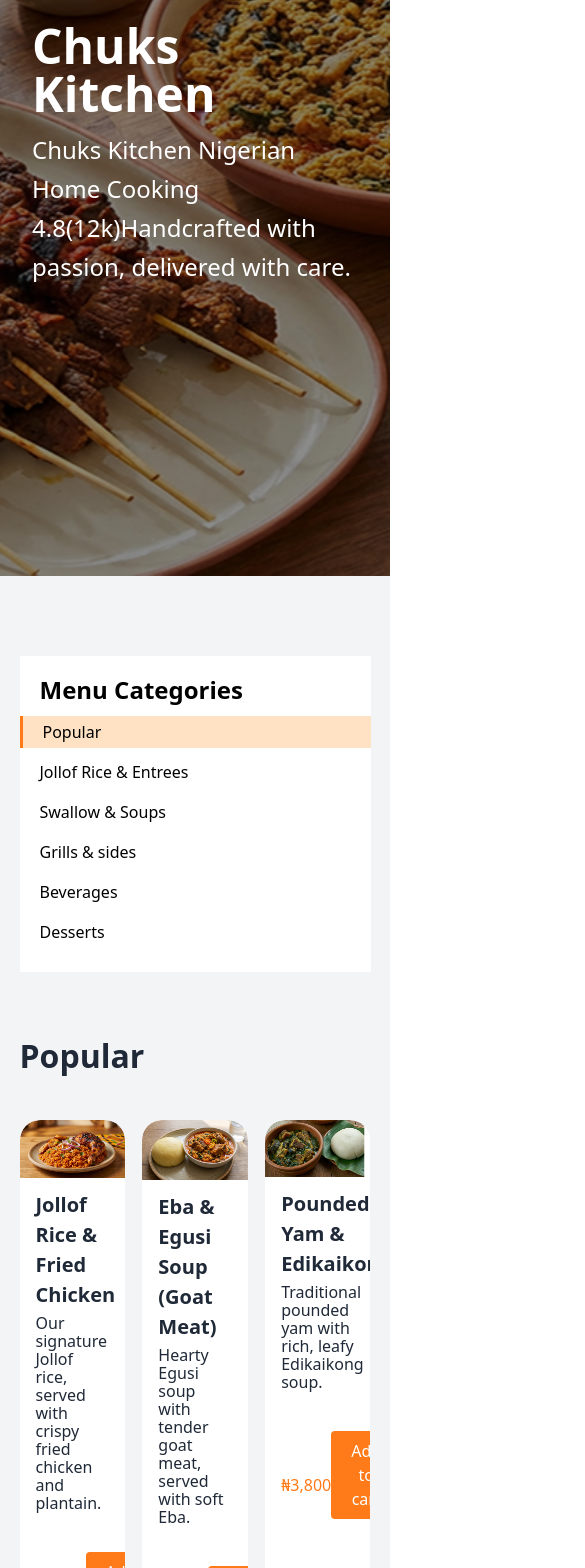
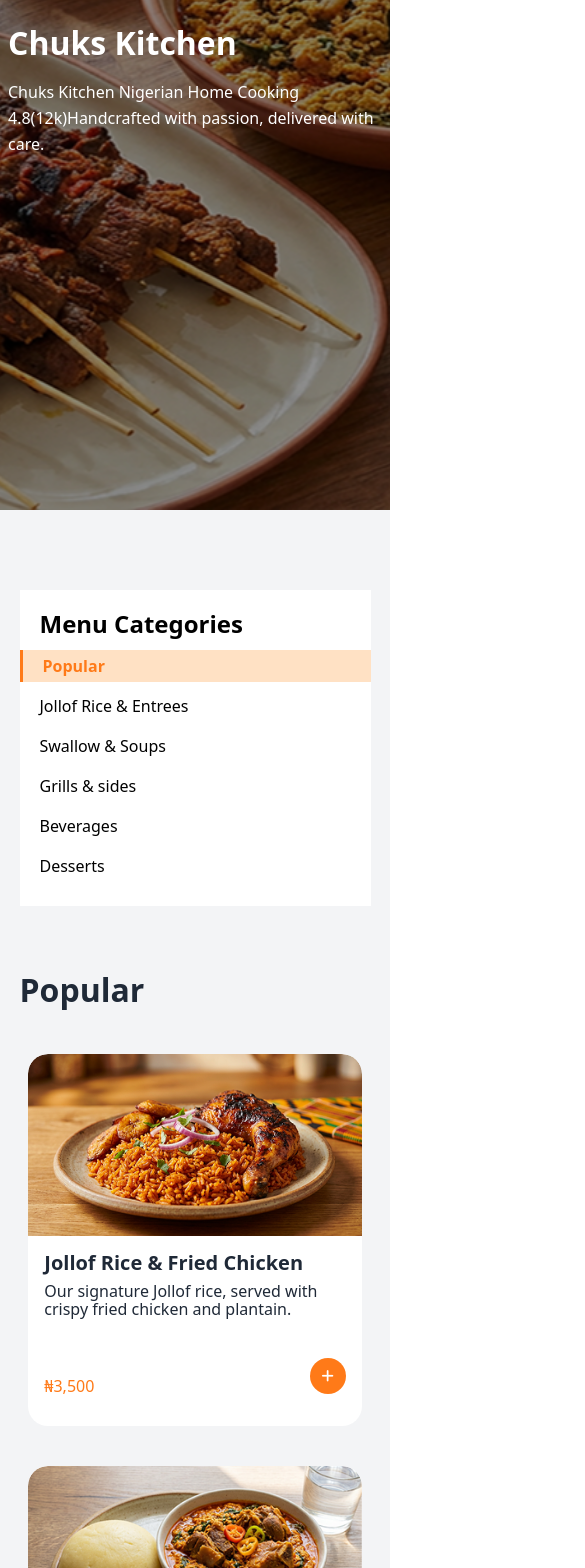
Before and after one commit to Ademolaadisa010/chuks-kitchen, a Next.js app: page /explore in a window 390 px wide. Shown: the part 420-1988 px from the top of the page, 585 px wide, since content can reach past the window. Built offline with nearby package versions, Linux system fonts and the light colour scheme; a web font is replaced by a local one.

Commit message:
Working on the responsivness

```diff
--- a/app/explore/page.tsx
+++ b/app/explore/page.tsx
@@ -1,19 +1,192 @@
+"use client";
+
 import Footer from "@/component/footer";
 import Header from "@/component/header";
+import { useRouter } from "next/navigation";
+import { useState } from "react";
 
-export default function Explore(){
-    return(
+interface Extra {
+  name: string;
+  price: number;
+}
+
+interface FoodItem {
+  id: number;
+  name: string;
+  price: number;
+  image: string;
+  description: string;
+  tags: string[];
+  proteins: Extra[];
+  sides: Extra[];
+}
+
+// Food data mapped to the exact cards in the original UI
+const popularItems: FoodItem[] = [
+  {
+    id: 101,
+    name: "Jollof Rice & Fried Chicken",
+    price: 3500,
+    image: "/jollof.png",
+    description: "Our signature Jollof rice, served with crispy fried chicken and plantain.",
+    tags: ["Mildly spicy", "Bestseller"],
+    proteins: [{ name: "Fried Chicken", price: 0 }, { name: "Grilled Fish", price: 500 }, { name: "Beef", price: 700 }],
+    sides: [{ name: "Fried Plantain", price: 700 }, { name: "Coleslaw", price: 500 }, { name: "Extra Pepper Sauce", price: 300 }],
+  },
+  {
+    id: 102,
+    name: "Eba & Egusi Soup (Goat Meat)",
+    price: 3500,
+    image: "/eba.png",
+    description: "Hearty Egusi soup with tender goat meat, served with soft Eba.",
+    tags: ["Gluten-free", "High protein"],
+    proteins: [{ name: "Goat Meat", price: 0 }, { name: "Assorted Meat", price: 500 }, { name: "Stockfish", price: 300 }],
+    sides: [{ name: "Extra Eba", price: 300 }, { name: "Fufu", price: 400 }],
+  },
+  {
+    id: 103,
+    name: "Pounded Yam & Edikaikong",
+    price: 3800,
+    image: "/pounded.png",
+    description: "Traditional pounded yam with rich, leafy Edikaikong soup.",
+    tags: ["Gluten-free"],
+    proteins: [{ name: "Assorted Meat", price: 0 }, { name: "Goat Meat", price: 700 }],
+    sides: [{ name: "Extra Pounded Yam", price: 500 }],
+  },
+  {
+    id: 104,
+    name: "Peppered Snail",
+    price: 2500,
+    image: "/snail.png",
+    description: "Spicy and savory peppered snail, perfect as a starter.",
+    tags: ["Spicy", "Starter"],
+    proteins: [{ name: "Snail", price: 0 }],
+    sides: [{ name: "Extra Pepper Sauce", price: 200 }],
+  },
+  {
+    id: 105,
+    name: "Grilled Tilapia Fish",
+    price: 4500,
+    image: "/tilapia.png",
+    description: "Whole grilled tilapia seasoned with our special spices.",
+    tags: ["Gluten-free", "Grilled"],
+    proteins: [{ name: "Tilapia", price: 0 }, { name: "Catfish", price: 500 }],
+    sides: [{ name: "Jollof Rice", price: 700 }, { name: "Fried Plantain", price: 500 }],
+  },
+  {
+    id: 106,
+    name: "Jollof Rice & Fried Chicken",
+    price: 3500,
+    image: "/jollof.png",
+    description: "Our signature Jollof rice, served with crispy fried chicken and plantain.",
+    tags: ["Mildly spicy"],
+    proteins: [{ name: "Fried Chicken", price: 0 }, { name: "Grilled Fish", price: 500 }],
+    sides: [{ name: "Coleslaw", price: 500 }, { name: "Fried Plantain", price: 700 }],
+  },
+];
+
+const jollofItems: FoodItem[] = [
+  {
+    id: 201,
+    name: "Jollof Rice & Fried Chicken",
+    price: 3500,
+    image: "/smoke.png",
+    description: "Flavorful jollof rice served with perfectly smoked fish.",
+    tags: ["Mildly spicy"],
+    proteins: [{ name: "Smoked Fish", price: 0 }, { name: "Fried Chicken", price: 400 }],
+    sides: [{ name: "Coleslaw", price: 500 }],
+  },
+  {
+    id: 202,
+    name: "Party Jollof Rice (Veg)",
+    price: 3500,
+    image: "/jollof.png",
+    description: "Vegetarian party jollof, full of rich flavors.",
+    tags: ["Vegetarian"],
+    proteins: [{ name: "No Protein", price: 0 }, { name: "Grilled Chicken", price: 600 }],
+    sides: [{ name: "Coleslaw", price: 500 }, { name: "Fried Plantain", price: 700 }],
+  },
+  {
+    id: 203,
+    name: "Party Jollof Rice (Veg)",
+    price: 3800,
+    image: "/jollof.png",
+    description: "Vegetarian party jollof, full of rich flavors.",
+    tags: ["Vegetarian"],
+    proteins: [{ name: "No Protein", price: 0 }, { name: "Beef", price: 700 }],
+    sides: [{ name: "Coleslaw", price: 500 }],
+  },
+];
+
+const swallowItems: FoodItem[] = [
+  {
+    id: 301,
+    name: "Amala with Gbegiri & Ewedu",
+    price: 3500,
+    image: "/amala.png",
+    description: "Classic Amala served with Gbegiri (beans) and Ewedu (jute leaf) soup.",
+    tags: ["Gluten-free", "Traditional"],
+    proteins: [{ name: "Beef", price: 0 }, { name: "Goat Meat", price: 500 }, { name: "Assorted", price: 700 }],
+    sides: [{ name: "Extra Amala", price: 300 }],
+  },
+  {
+    id: 302,
+    name: "Fufu & Okra Soup (Fish)",
+    price: 3500,
+    image: "/okra.png",
+    description: "Light Fufu served with fresh okra soup and tilapia fish.",
+    tags: ["Gluten-free"],
+    proteins: [{ name: "Tilapia Fish", price: 0 }, { name: "Catfish", price: 500 }],
+    sides: [{ name: "Extra Fufu", price: 300 }, { name: "Eba", price: 300 }],
+  },
+  {
+    id: 303,
+    name: "Fufu & Okra Soup (Fish)",
+    price: 3800,
+    image: "/okra.png",
+    description: "Light Fufu served with fresh okra soup and tilapia fish.",
+    tags: ["Gluten-free"],
+    proteins: [{ name: "Tilapia Fish", price: 0 }, { name: "Assorted Meat", price: 600 }],
+    sides: [{ name: "Extra Fufu", price: 300 }],
+  },
+];
+
+const categories = [
+  { label: "Popular", id: "popular" },
+  { label: "Jollof Rice & Entrees", id: "jollof-rice" },
+  { label: "Swallow & Soups", id: "swallow-soups" },
+  { label: "Grills & sides", id: "grills-sides" },
+  { label: "Beverages", id: "beverages" },
+  { label: "Desserts", id: "desserts" },
+];
+
+export default function Explore() {
+  const router = useRouter();
+  const [activeCategory, setActiveCategory] = useState("popular");
+
+  const handleAddToCart = (food: FoodItem) => {
+    const encoded = encodeURIComponent(JSON.stringify(food));
+    router.push(`/food-detail?data=${encoded}`);
+  };
+
+  const scrollTo = (id: string) => {
+    setActiveCategory(id);
+    const el = document.getElementById(id);
+    if (el) el.scrollIntoView({ behavior: "smooth", block: "start" });
+  };
+
+  return (
     <div className="min-h-screen bg-[#F3F4F6]">
-            <Header/>
+      <Header />
       <main>
-                <section className="relative flex flex-1 min-h-screen items-center bg-cover bg-center"
+        <section
+          className="relative flex flex-1 min-h-screen items-center bg-cover bg-center"
           style={{ backgroundImage: "url('/explorehero.png')" }}
         >
           <div className="absolute inset-0 bg-[#00000073]"></div>
-
-                    <div className="relative z-10 px-8 text-white">
-                        <h1 className="text-[48px] leading-[48px] font-bold">Chuks  Kitchen</h1>
-                        <p className="leading-relaxed mt-3 text-[24px]">
+          <div className="relative z-10 px-2 md:px-8 text-white">
+            <h1 className="md:text-[48px] text-[32px] leading-[48px] font-bold">Chuks  Kitchen</h1>
+            <p className="leading-relaxed mt-3 md:text-[24px] text-[16px]">
               Chuks  Kitchen Nigerian Home Cooking 4.8(12k)Handcrafted with passion, delivered with care.
             </p>
           </div>
@@ -22,183 +195,102 @@ export default function Explore(){
         <section className="w-[90%] bg-white mt-20 mx-auto py-4">
           <h4 className="text-[#000000] text-[24px] px-5 font-bold">Menu Categories</h4>
           <nav className="mt-2">
-                        <p className="px-5 mb-2 py-1 bg-[#FFE1C4] border-l-3 border-[#FF7A18]">Popular</p>
-                        <p className="px-5 mb-2 py-1">Jollof Rice & Entrees</p>
-                        <p className="px-5 mb-2 py-1">Swallow & Soups</p>
-                        <p className="px-5 mb-2 py-1">Grills & sides</p>
-                        <p className="px-5 mb-2 py-1">Beverages</p>
-                        <p className="px-5 mb-2 py-1">Desserts</p>
+            {categories.map((cat) => (
+              <p
+                key={cat.id}
+                onClick={() => scrollTo(cat.id)}
+                className={`px-5 mb-2 py-1 cursor-pointer transition-colors ${
+                  activeCategory === cat.id
+                    ? "bg-[#FFE1C4] border-l-3 border-[#FF7A18] text-[#FF7A18] font-semibold"
+                    : "hover:bg-[#FFF5EE]"
+                }`}
+              >
+                {cat.label}
+              </p>
+            ))}
           </nav>
         </section>
 
         <section className="mt-15 w-[90%] mx-auto">
-                    <h1 className="text-[32px] text-[#1F2937] font-bold">Popular</h1>
-                    <section className="w-full flex flex-wrap justify-between mt-10">
-                        <div className="w-[30%] bg-white mb-10 rounded-[20px] overflow-hidden">
-                            <img src="/jollof.png" alt="welcome" className="rounded-t-[20px] w-full"/>
 
+          <h1 id="popular" className="text-[32px] text-[#1F2937] font-bold scroll-mt-6">Popular</h1>
+          <section className="w-full flex md:flex-row flex-col items-center flex-wrap justify-between mt-10">
+            {popularItems.map((food) => (
+              <div key={food.id} className="md:w-[30%] w-[95%] bg-white mb-10 rounded-[20px] overflow-hidden">
+                <img src={food.image} alt={food.name} className="rounded-t-[20px] w-full" />
                 <nav className="min-h-30 px-4 py-3">
-                                <h4 className="text-[20px] text-[#1F2937] font-bold mb-1">Jollof Rice & Fried Chicken</h4>
-                                <p className="text-[#1F2937] text-[16px] leading-[18px]">Our signature Jollof rice, served with crispy fried chicken and plantain.</p>
+                  <h4 className="text-[20px] text-[#1F2937] font-bold mb-1">{food.name}</h4>
+                  <p className="text-[#1F2937] text-[16px] leading-[18px]">{food.description}</p>
                   <nav className="mt-10 flex flex-1 justify-between items-center">
-                                    <p className="text-[#FF7A18]">₦3,500</p>
-                                    <button className="bg-[#FF7A18] px-5 py-2 text-white rounded-sm cursor-pointer text-[16px] mb-5">Add to cart</button>
+                    <p className="text-[#FF7A18]">₦{food.price.toLocaleString()}</p>
+                    <button
+                      onClick={() => handleAddToCart(food)}
+                      className="bg-[#FF7A18] w-9 h-9 flex items-center justify-center text-white rounded-full cursor-pointer text-[14px] mb-5 hover:bg-orange-600 transition"
+                    >
+                      <i className="fa-solid fa-plus" />
+                    </button>
                   </nav>
                 </nav>
               </div>
+            ))}
+          </section>
 
-                        <div className="w-[30%] bg-white mb-10 rounded-[20px] overflow-hidden">
-                            <img src="/eba.png" alt="welcome" className="rounded-t-[20px] w-full"/>
-
+          {/* Jollof Rice & Entrees */}
+          <h1 id="jollof-rice" className="md:text-[32px] text-[20px] text-[#1F2937] font-bold scroll-mt-6">Jollof Rice & Entrees</h1>
+          <section className="w-full flex flex-wrap items-center justify-between mt-10">
+            {jollofItems.map((food) => (
+              <div key={food.id} className="md:w-[30%] w-[95%] bg-white mb-10 rounded-[20px] overflow-hidden">
+                <img src={food.image} alt={food.name} className="rounded-t-[20px] w-full" />
                 <nav className="min-h-30 px-4 py-3">
-                                <h4 className="text-[20px] text-[#1F2937] font-bold mb-1">Eba & Egusi Soup (Goat Meat)</h4>
-                                <p className="text-[#1F2937] text-[16px] leading-[18px]">Hearty Egusi soup with tender goat meat, served with soft Eba.</p>
+                  <h4 className="text-[20px] text-[#1F2937] font-bold mb-1">{food.name}</h4>
+                  <p className="text-[#1F2937] text-[16px] leading-[18px]">{food.description}</p>
                   <nav className="mt-10 flex flex-1 justify-between items-center">
-                                    <p className="text-[#FF7A18]">₦3,500</p>
-                                    <button className="bg-[#FF7A18] px-5 py-2 text-white rounded-sm cursor-pointer text-[16px] mb-5">Add to cart</button>
+                    <p className="text-[#FF7A18]">₦{food.price.toLocaleString()}</p>
+                    <button
+                      onClick={() => handleAddToCart(food)}
+                      className="bg-[#FF7A18] w-9 h-9 flex items-center justify-center text-white rounded-full cursor-pointer text-[14px] mb-5 hover:bg-orange-600 transition"
+                    >
+                      <i className="fa-solid fa-plus" />
+                    </button>
                   </nav>
                 </nav>
               </div>
+            ))}
+          </section>
 
-                        <div className="w-[30%] bg-white mb-10 rounded-[20px] overflow-hidden">
-                            <img src="/pounded.png" alt="welcome" className="rounded-t-[20px] w-full"/>
-
+          {/* Swallow & Soups */}
+          <h1 id="swallow-soups" className="md:text-[32px] text-[25px] text-[#1F2937] font-bold scroll-mt-6">Swallow & Soups</h1>
+          <section className="w-full flex flex-wrap items-center justify-between mt-10">
+            {swallowItems.map((food) => (
+              <div key={food.id} className="md:w-[30%] w-[95%] bg-white mb-10 rounded-[20px] overflow-hidden">
+                <img src={food.image} alt={food.name} className="rounded-t-[20px] w-full" />
                 <nav className="min-h-30 px-4 py-3">
-                                <h4 className="text-[20px] text-[#1F2937] font-bold mb-1">Pounded Yam & Edikaikong</h4>
-                                <p className="text-[#1F2937] text-[16px] leading-[18px]">Traditional pounded yam with rich, leafy Edikaikong soup.
-</p>
+                  <h4 className="text-[20px] text-[#1F2937] font-bold mb-1">{food.name}</h4>
+                  <p className="text-[#1F2937] text-[16px] leading-[18px]">{food.description}</p>
                   <nav className="mt-10 flex flex-1 justify-between items-center">
-                                    <p className="text-[#FF7A18]">₦3,800</p>
-                                    <button className="bg-[#FF7A18] px-5 py-2 text-white rounded-sm cursor-pointer text-[16px] mb-5">Add to cart</button>
+                    <p className="text-[#FF7A18]">₦{food.price.toLocaleString()}</p>
+                    <button
+                      onClick={() => handleAddToCart(food)}
+                      className="bg-[#FF7A18] w-9 h-9 flex items-center justify-center text-white rounded-full cursor-pointer text-[14px] mb-5 hover:bg-orange-600 transition"
+                    >
+                      <i className="fa-solid fa-plus" />
+                    </button>
                   </nav>
                 </nav>
               </div>
-
-                        <div className="w-[30%] bg-white mb-10 rounded-[20px] overflow-hidden">
-                            <img src="/snail.png" alt="welcome" className="rounded-t-[20px] w-full"/>
-
-                            <nav className="min-h-30 px-4 py-3">
-                                <h4 className="text-[20px] text-[#1F2937] font-bold mb-1">Peppered Snail</h4>
-                                <p className="text-[#1F2937] text-[16px] leading-[18px]">Spicy and savory peppered snail, perfect as a starter.</p>
-                                <nav className="mt-10 flex flex-1 justify-between items-center">
-                                    <p className="text-[#FF7A18]">₦2,500</p>
-                                    <button className="bg-[#FF7A18] px-5 py-2 text-white rounded-sm cursor-pointer text-[16px] mb-5">Add to cart</button>
-                                </nav>
-                            </nav>
-                        </div>
-
-                        <div className="w-[30%] bg-white mb-10 rounded-[20px] overflow-hidden">
-                            <img src="/tilapia.png" alt="welcome" className="rounded-t-[20px] w-full"/>
-
-                            <nav className="min-h-30 px-4 py-3">
-                                <h4 className="text-[20px] text-[#1F2937] font-bold mb-1">Grilled Tilapia Fish</h4>
-                                <p className="text-[#1F2937] text-[16px] leading-[18px]">Whole grilled tilapia seasoned with our special spices.</p>
-                                <nav className="mt-10 flex flex-1 justify-between items-center">
-                                    <p className="text-[#FF7A18]">₦4,500</p>
-                                    <button className="bg-[#FF7A18] px-5 py-2 text-white rounded-sm cursor-pointer text-[16px] mb-5">Add to cart</button>
-                                </nav>
-                            </nav>
-                        </div>
-
-                        <div className="w-[30%] bg-white mb-10 rounded-[20px] overflow-hidden">
-                            <img src="/jollof.png" alt="welcome" className="rounded-t-[20px] w-full"/>
-
-                            <nav className="min-h-30 px-4 py-3">
-                                <h4 className="text-[20px] text-[#1F2937] font-bold mb-1">Jollof Rice & Fried Chicken</h4>
-                                <p className="text-[#1F2937] text-[16px] leading-[18px]">Our signature Jollof rice, served with crispy fried chicken and plantain.</p>
-                                <nav className="mt-10 flex flex-1 justify-between items-center">
-                                    <p>₦3,500</p>
-                                    <button className="bg-[#FF7A18] px-5 py-2 text-white rounded-sm cursor-pointer text-[16px] mb-5">Add to cart</button>
-                                </nav>
-                            </nav>
-                        </div>
-                    </section>
-                    <h1 className="text-[32px] text-[#1F2937] font-bold">Jollof Rice & Entrees</h1>
-                    <section className="w-full flex flex-wrap justify-between mt-10">
-                        <div className="w-[30%] bg-white mb-10 rounded-[20px] overflow-hidden">
-                            <img src="/smoke.png" alt="welcome" className="rounded-t-[20px] w-full"/>
-
-                            <nav className="min-h-30 px-4 py-3">
-                                <h4 className="text-[20px] text-[#1F2937] font-bold mb-1">Jollof Rice & Fried Chicken</h4>
-                                <p className="text-[#1F2937] text-[16px] leading-[18px]">Flavorful jollof rice served with perfectly smoked fish.</p>
-                                <nav className="mt-10 flex flex-1 justify-between items-center">
-                                    <p className="text-[#FF7A18]">₦3,500</p>
-                                    <button className="bg-[#FF7A18] px-5 py-2 text-white rounded-sm cursor-pointer text-[16px] mb-5">Add to cart</button>
-                                </nav>
-                            </nav>
-                        </div>
-
-                        <div className="w-[30%] bg-white mb-10 rounded-[20px] overflow-hidden">
-                            <img src="/jollof.png" alt="welcome" className="rounded-t-[20px] w-full"/>
-
-                            <nav className="min-h-30 px-4 py-3">
-                                <h4 className="text-[20px] text-[#1F2937] font-bold mb-1">Party Jollof Rice (Veg)</h4>
-                                <p className="text-[#1F2937] text-[16px] leading-[18px]">Vegetarian party jollof, full of rich flavors.</p>
-                                <nav className="mt-10 flex flex-1 justify-between items-center">
-                                    <p className="text-[#FF7A18]">₦3,500</p>
-                                    <button className="bg-[#FF7A18] px-5 py-2 text-white rounded-sm cursor-pointer text-[16px] mb-5">Add to cart</button>
-                                </nav>
-                            </nav>
-                        </div>
-
-                        <div className="w-[30%] bg-white mb-10 rounded-[20px] overflow-hidden">
-                            <img src="/jollof.png" alt="welcome" className="rounded-t-[20px] w-full"/>
-
-                            <nav className="min-h-30 px-4 py-3">
-                                <h4 className="text-[20px] text-[#1F2937] font-bold mb-1">Party Jollof Rice (Veg)</h4>
-                                <p className="text-[#1F2937] text-[16px] leading-[18px]">Vegetarian party jollof, full of rich flavors.</p>
-                                <nav className="mt-10 flex flex-1 justify-between items-center">
-                                    <p className="text-[#FF7A18]">₦3,800</p>
-                                    <button className="bg-[#FF7A18] px-5 py-2 text-white rounded-sm cursor-pointer text-[16px] mb-5">Add to cart</button>
-                                </nav>
-                            </nav>
-                        </div>
+            ))}
           </section>
 
-                    <h1 className="text-[32px] text-[#1F2937] font-bold">Swallow & Soups</h1>
-                    <section className="w-full flex flex-wrap justify-between mt-10">
-                        <div className="w-[30%] bg-white mb-10 rounded-[20px] overflow-hidden">
-                            <img src="/amala.png" alt="welcome" className="rounded-t-[20px] w-full"/>
+          {/* Grills & sides placeholder */}
+          <div id="grills-sides" className="scroll-mt-6 mb-10" />
+          {/* Beverages placeholder */}
+          <div id="beverages" className="scroll-mt-6 mb-10" />
+          {/* Desserts placeholder */}
+          <div id="desserts" className="scroll-mt-6 mb-10" />
 
-                            <nav className="min-h-30 px-4 py-3">
-                                <h4 className="text-[20px] text-[#1F2937] font-bold mb-1">Amala with Gbegiri & Ewedu</h4>
-                                <p className="text-[#1F2937] text-[16px] leading-[18px]">Classic Amala served with Gbegiri (beans) and Ewedu (jute leaf) soup.</p>
-                                <nav className="mt-10 flex flex-1 justify-between items-center">
-                                    <p className="text-[#FF7A18]">₦3,500</p>
-                                    <button className="bg-[#FF7A18] px-5 py-2 text-white rounded-sm cursor-pointer text-[16px] mb-5">Add to cart</button>
-                                </nav>
-                            </nav>
-                        </div>
-
-                        <div className="w-[30%] bg-white mb-10 rounded-[20px] overflow-hidden">
-                            <img src="/okra.png" alt="welcome" className="rounded-t-[20px] w-full"/>
-
-                            <nav className="min-h-30 px-4 py-3">
-                                <h4 className="text-[20px] text-[#1F2937] font-bold mb-1">Fufu & Okra Soup (Fish)</h4>
-                                <p className="text-[#1F2937] text-[16px] leading-[18px]">Light Fufu served with fresh okra soup and tilapia fish.</p>
-                                <nav className="mt-10 flex flex-1 justify-between items-center">
-                                    <p className="text-[#FF7A18]">₦3,500</p>
-                                    <button className="bg-[#FF7A18] px-5 py-2 text-white rounded-sm cursor-pointer text-[16px] mb-5">Add to cart</button>
-                                </nav>
-                            </nav>
-                        </div>
-
-                        <div className="w-[30%] bg-white mb-10 rounded-[20px] overflow-hidden">
-                            <img src="/okra.png" alt="welcome" className="rounded-t-[20px] w-full"/>
-
-                            <nav className="min-h-30 px-4 py-3">
-                                <h4 className="text-[20px] text-[#1F2937] font-bold mb-1">Fufu & Okra Soup (Fish)</h4>
-                                <p className="text-[#1F2937] text-[16px] leading-[18px]">Light Fufu served with fresh okra soup and tilapia fish.</p>
-                                <nav className="mt-10 flex flex-1 justify-between items-center">
-                                    <p className="text-[#FF7A18]">₦3,800</p>
-                                    <button className="bg-[#FF7A18] px-5 py-2 text-white rounded-sm cursor-pointer text-[16px] mb-5">Add to cart</button>
-                                </nav>
-                            </nav>
-                        </div>
-                    </section>
         </section>
       </main>
-            <Footer/>
+      <Footer />
     </div>
-    )
+  );
 }
--- a/app/page.tsx
+++ b/app/page.tsx
@@ -23,7 +23,7 @@ export default function Onboarding() {
         <div className="relative hidden md:block flex-1 min-h-screen">
           <Image src={Family} alt="family picture" fill className="object-cover" priority/>
         </div>
-        <Image src={Plantain} alt="platain" />
+        <Image src={Plantain} className="md:hidden block w-full" alt="platain" />
         <div className="flex-1 min-h-screen md:pl-20 md:pr-10 px-2 pt-8">
           <nav className="flex-1 flex justify-center md:justify-between items-center">
             <h1 className={`${island.className} text-5xl text-center font-normal text-[#FF7A18]`}>Chuks Kitchen</h1>
```
Also changed, not shown: app/home/page.tsx (+12 -16 lines), app/order/page.tsx (+45 -31 lines), component/header.tsx (+78 -11 lines). Lines whose indentation alone changed are shown as unchanged.
